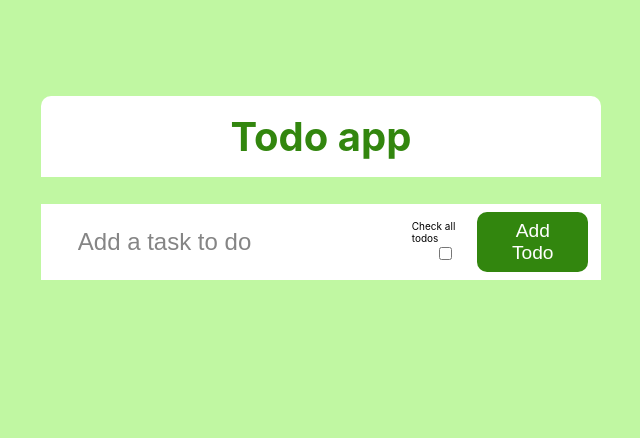
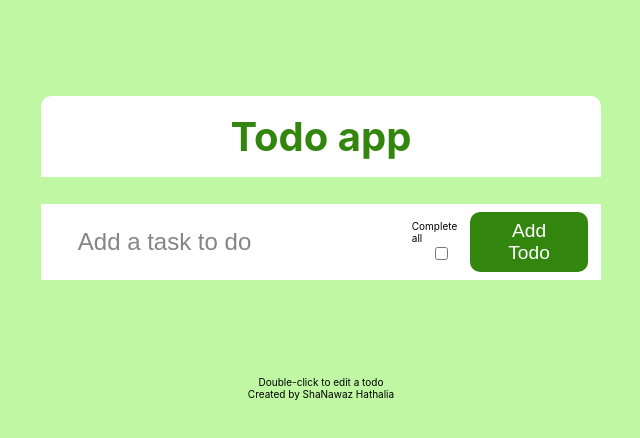
Before and after one commit to ezaz1995/TodoApp, a React (Create React App) app: page / in a window 1280 px wide. Shown: the top 438 px of the page, without its empty margins (319-959 px from the left). Built offline with nearby package versions, Linux system fonts and the light colour scheme.

Commit message:
added some finihsing touches,m now unit testing

```diff
--- a/src/App.tsx
+++ b/src/App.tsx
@@ -68,6 +68,7 @@ const App: React.FC = () => {
 
   return (
     <div className="App">
+      <>
         <h1 className="todo__title">Todo app</h1>
         <TodoForm addNewTodo={addTodo} CheckAllTodos={CheckAllTodos} />
         {allTodoCounts !== 0 && (
@@ -105,11 +106,6 @@ const App: React.FC = () => {
               />
             </Routes>
             <TodoClearAll todoList={todoList} setTodoList={setTodoList} />
-          <TodoNav
-            allTodos={allTodoCounts}
-            allActive={allActiveTodoCounts}
-            allCompleted={allCompletedCountes}
-          />
             {allCompletedCountes !== 0 && (
               <button
                 className="clear__completed__todos"
@@ -118,8 +114,18 @@ const App: React.FC = () => {
                 Clear completed todos
               </button>
             )}
+            <TodoNav
+              allTodos={allTodoCounts}
+              allActive={allActiveTodoCounts}
+              allCompleted={allCompletedCountes}
+            />
           </>
         )}
+      </>
+      <footer className="footer__container">
+        <span>Double-click to edit a todo</span>
+        <span>Created by ShaNawaz Hathalia</span>
+      </footer>
     </div>
   );
 };
--- a/src/components/Todos/TodoForm.tsx
+++ b/src/components/Todos/TodoForm.tsx
@@ -53,7 +53,9 @@ const TodoForm = (props: any) => {
           autoFocus
         />
         <div className="check">
-          <label htmlFor="check_all">Check all todos</label>
+          <label className="check__label" htmlFor="check_all">
+            Complete all
+          </label>
           <input
             onChange={() => onCheckBoxHandler(isToggle)}
             type="checkbox"
--- a/src/styles/index.css
+++ b/src/styles/index.css
@@ -143,8 +143,10 @@ code {
   display: flex;
   list-style-type: none;
   text-decoration: none;
-  justify-content: space-between;
-  font-size: 1.2rem;
+  gap: 1rem;
+  justify-content: center;
+  align-items: center;
+  font-size: 0.8rem;
   margin-top: 1.5rem;
 }
 
@@ -173,19 +175,26 @@ code {
 }
 
 .clear__completed__todos {
-  color: #fff;
-  background-color: #ff0000;
+  color: #333;
+  background-color: transparent;
   padding: 0.5rem 0.75rem;
   font-size: 0.8rem;
   border-radius: 10px;
   border: none;
   position: absolute;
-  top: 6rem;
-  right: 3.3rem;
+  margin-top: 1rem;
 }
 
 .clear__completed__todos:hover,
 .todo__clear_all:hover {
-  background-color: #ff7676;
   cursor: pointer;
+  text-decoration: underline;
 }
+
+.footer__container {
+  display: flex;
+  flex-direction: column;
+  justify-content: center;
+  align-items: center;
+  margin-top: 6rem;
+}
```
Lines whose indentation alone changed are shown as unchanged.
